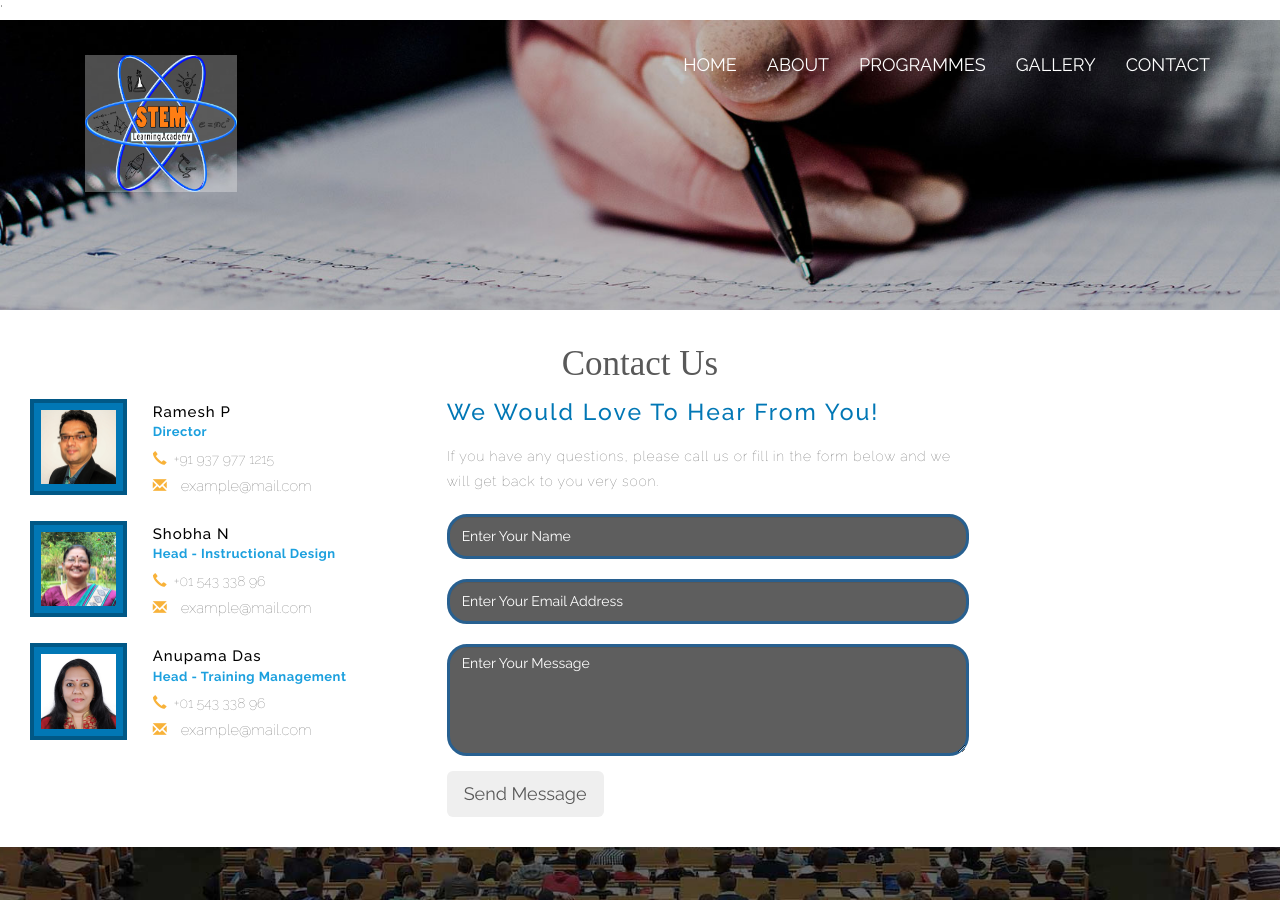
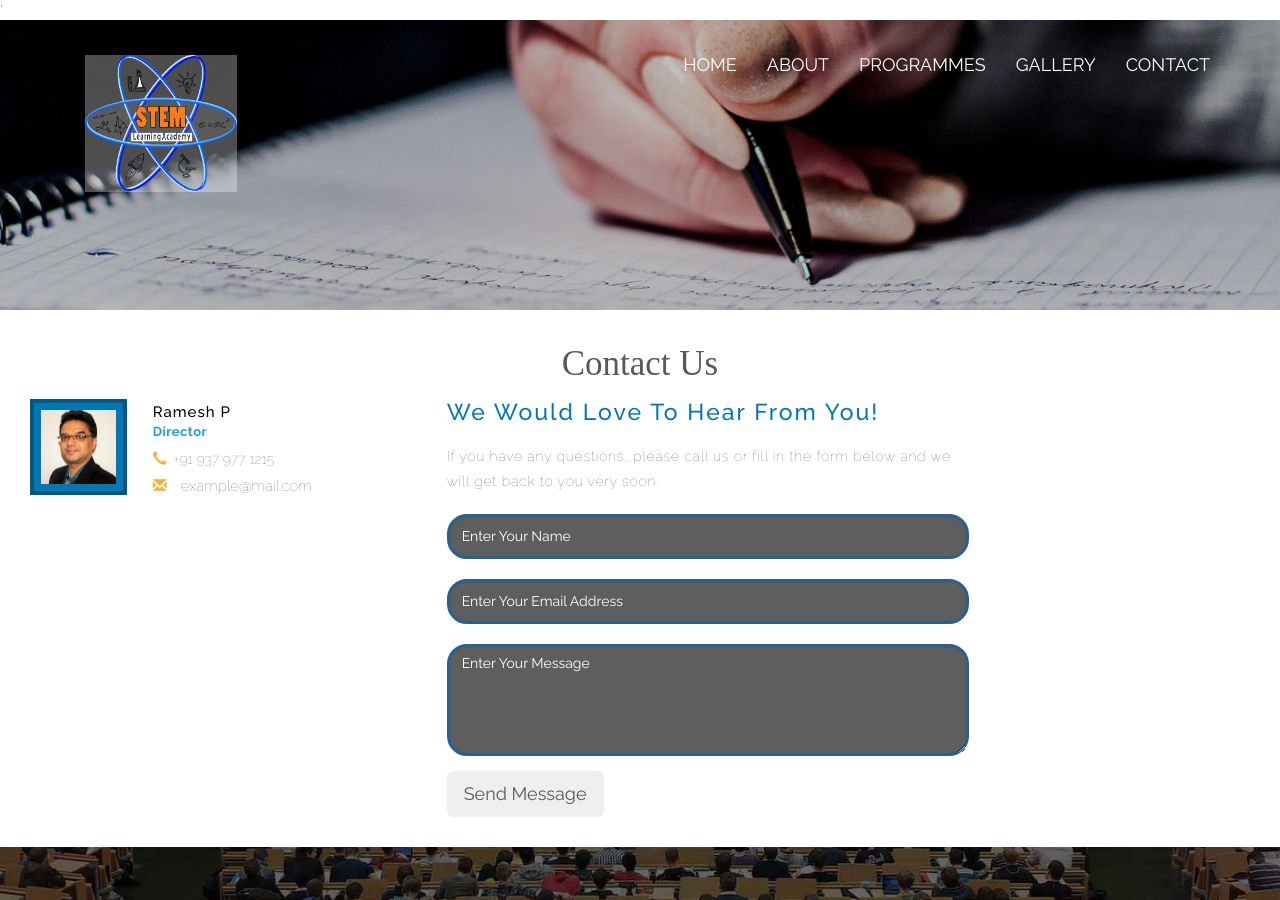
Before and after one commit to dhanyacm/stem, a Jekyll site: the page built from contact.html, in a window 1280 px wide and 900 px high. Built offline with Jekyll 4.4.1, drawn with Linux system fonts in a browser that asks for light colours; a script that is not in the unit is left out.

Commit message:
removed extra images

```diff
--- a/contact.html
+++ b/contact.html
@@ -26,34 +26,6 @@ contact: true
 						<p class="work-w3">Director</p>
 						<div class="span-sub-w3ls">
 							<span class="glyphicon glyphicon-earphone" aria-hidden="true"></span><p class="number-w3">+91 937 977 1215</p>
-						</div>
-						<div class="span-sub-w3ls">
-							<span class="glyphicon glyphicon-envelope" aria-hidden="true"></span><a href="mailto:info@example.com">example@mail.com</a>
-						</div>
-					</div>
-					<div class="clearfix"> </div>
-				</div>
-				<div class="contact-w3-agileits">
-					<img src="images/keypeople/shobha.png" alt="img">
-					<div class="right-contact-w3ls">
-						<h6>Shobha N</h6>
-						<p class="work-w3">Head - Instructional Design</p>
-						<div class="span-sub-w3ls">
-							<span class="glyphicon glyphicon-earphone" aria-hidden="true"></span><p class="number-w3">+01 543 338 96</p>
-						</div>
-						<div class="span-sub-w3ls">
-							<span class="glyphicon glyphicon-envelope" aria-hidden="true"></span><a href="mailto:info@example.com">example@mail.com</a>
-						</div>
-					</div>
-					<div class="clearfix"> </div>
-				</div>
-				<div class="contact-w3-agileits">
-					<img src="images/keypeople/anupama.png" alt="img">
-					<div class="right-contact-w3ls">
-						<h6>Anupama Das</h6>
-						<p class="work-w3">Head - Training Management</p>
-						<div class="span-sub-w3ls">
-							<span class="glyphicon glyphicon-earphone" aria-hidden="true"></span><p class="number-w3">+01 543 338 96</p>
 						</div>
 						<div class="span-sub-w3ls">
 							<span class="glyphicon glyphicon-envelope" aria-hidden="true"></span><a href="mailto:info@example.com">example@mail.com</a>
```
